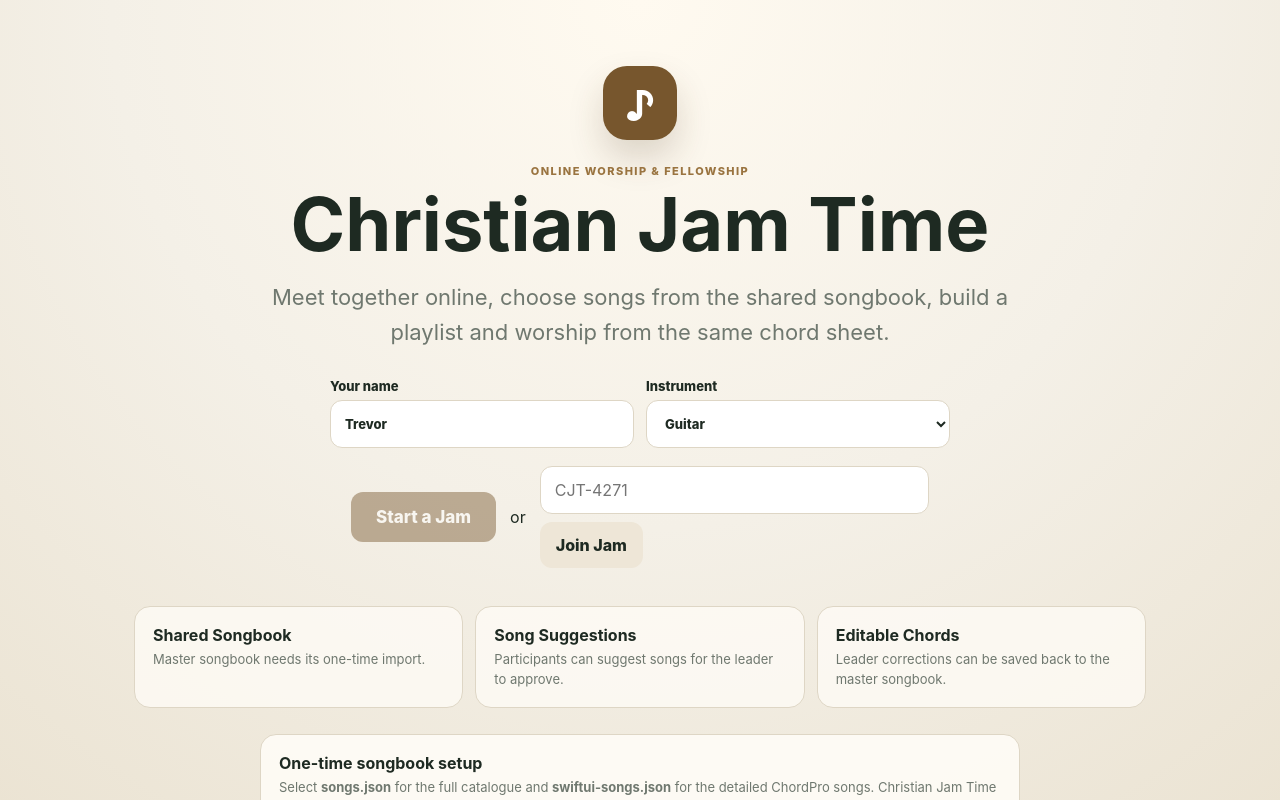
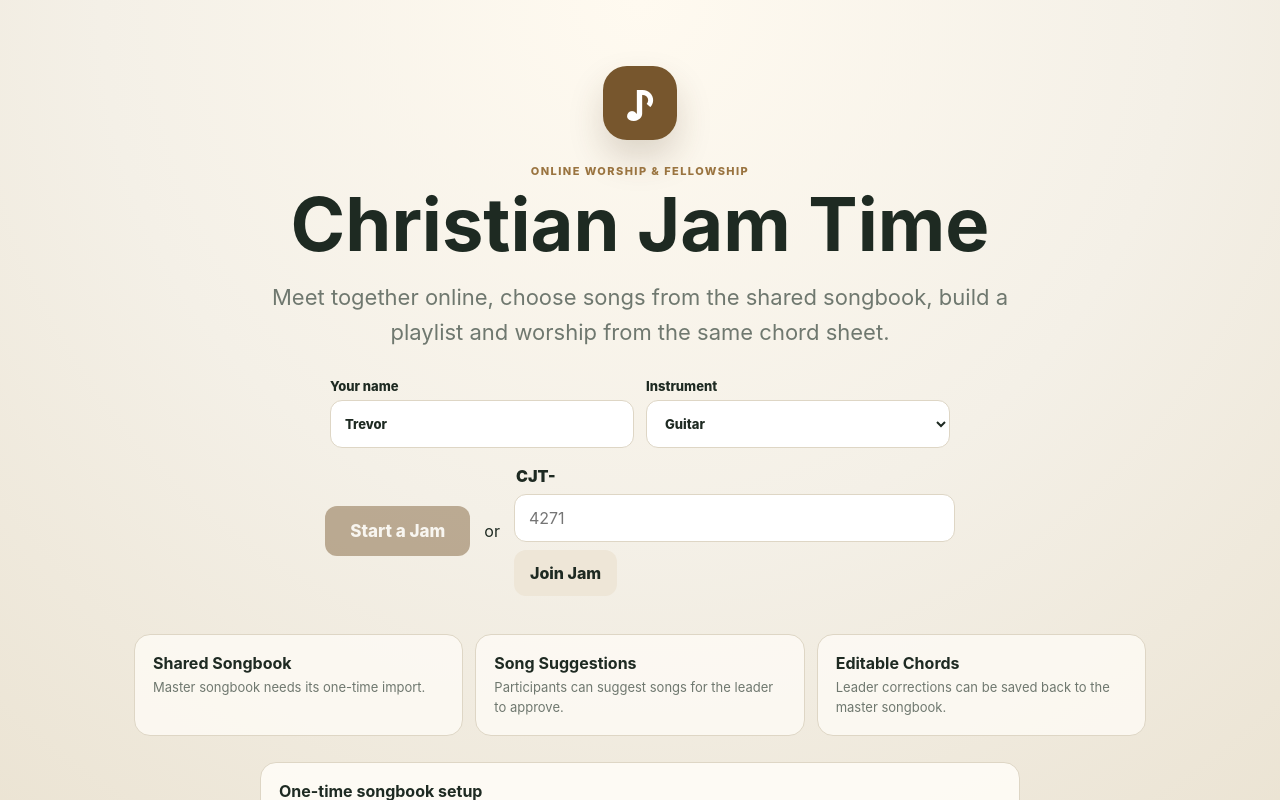
Before and after one commit to trevore777/christian-jam-time, a Next.js app: page / in a window 1280 px wide. Shown: the top 800 px of the page. Built offline with nearby package versions, Linux system fonts and the light colour scheme.

Commit message:
Make Jam code entry numeric with fixed CJT prefix

```diff
--- a/app/page.js
+++ b/app/page.js
@@ -108,8 +108,12 @@ export default function HomePage() {
 
   async function joinJam(e) {
     e.preventDefault();
-    const raw = joinCode.trim().toUpperCase(); if (!raw) return;
-    const code = raw.startsWith('CJT-') ? raw : `CJT-${raw}`;
+    const digits = joinCode.replace(/\D/g, '').slice(0, 4);
+    if (digits.length !== 4) {
+      setError('Enter the four-digit Jam number.');
+      return;
+    }
+    const code = `CJT-${digits}`;
     setBusy(true); setError('');
     try {
       const payload = await api(`/api/rooms/${encodeURIComponent(code)}/join`, { method: 'POST', body: JSON.stringify({ name, instrument }) });
@@ -194,7 +198,7 @@ export default function HomePage() {
       <div className="brandMark">♪</div><p className="eyebrow">ONLINE WORSHIP & FELLOWSHIP</p><h1>Christian Jam Time</h1>
       <p className="lead">Meet together online, choose songs from the shared songbook, build a playlist and worship from the same chord sheet.</p>
       <div className="profileFields"><label>Your name<input value={name} onChange={e => setName(e.target.value)} maxLength={40} /></label><label>Instrument<select value={instrument} onChange={e => setInstrument(e.target.value)}>{INSTRUMENTS.map(item => <option key={item}>{item}</option>)}</select></label></div>
-      <div className="homeActions"><button className="primary large" onClick={createJam} disabled={busy || !songbookReady}>{busy ? 'Connecting…' : 'Start a Jam'}</button><span>or</span><form className="joinForm" onSubmit={joinJam}><input aria-label="Jam code" placeholder="CJT-4271" value={joinCode} onChange={e => setJoinCode(e.target.value)} maxLength={8} /><button className="secondary" type="submit" disabled={busy}>{busy ? 'Connecting…' : 'Join Jam'}</button></form></div>
+      <div className="homeActions"><button className="primary large" onClick={createJam} disabled={busy || !songbookReady}>{busy ? 'Connecting…' : 'Start a Jam'}</button><span>or</span><form className="joinForm" onSubmit={joinJam}><span style={{display:'flex',alignItems:'center',fontWeight:900,padding:'0 2px'}}>CJT-</span><input aria-label="Four digit Jam number" placeholder="4271" value={joinCode} onChange={e => setJoinCode(e.target.value.replace(/\D/g, '').slice(0, 4))} inputMode="numeric" pattern="[0-9]*" autoComplete="off" autoCorrect="off" spellCheck="false" maxLength={4} /><button className="secondary" type="submit" disabled={busy}>{busy ? 'Connecting…' : 'Join Jam'}</button></form></div>
       {error && <div className="homeError" role="alert">{error}</div>}
       <div className="featureStrip"><div><b>Shared Songbook</b><span>{songbookReady ? `${songs.length} songs loaded from the master list.` : 'Master songbook needs its one-time import.'}</span></div><div><b>Song Suggestions</b><span>Participants can suggest songs for the leader to approve.</span></div><div><b>Editable Chords</b><span>Leader corrections can be saved back to the master songbook.</span></div></div>
       {!songbookReady && <SongbookImporter onImported={loadSongs} />}
```
